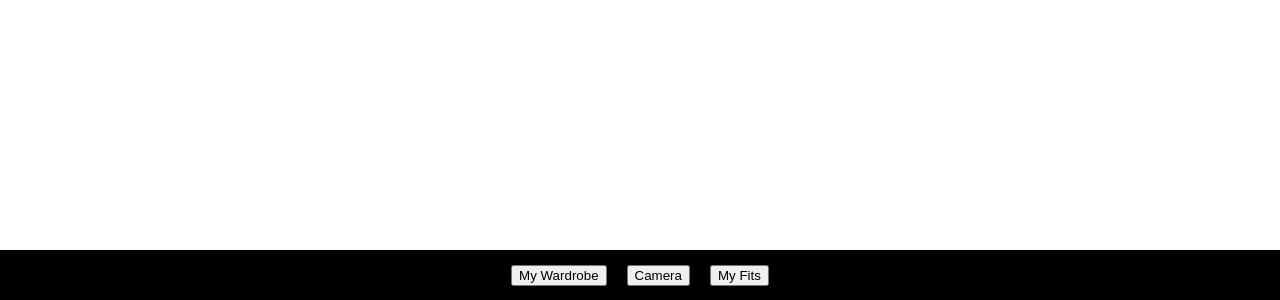
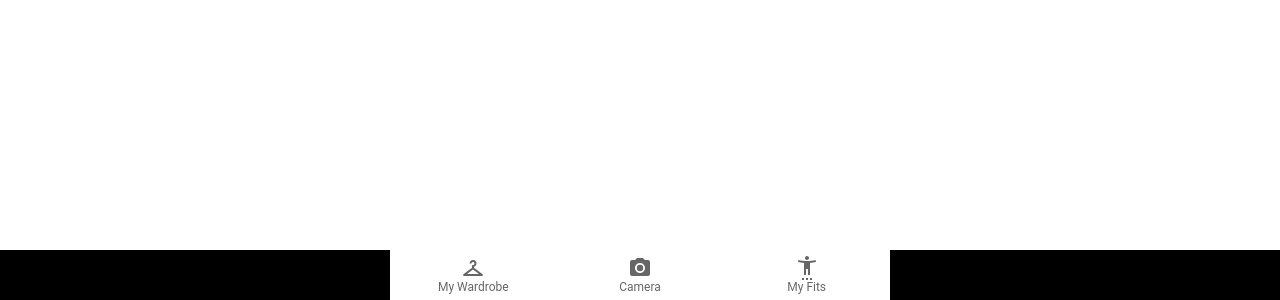
Before and after one commit to ShreyJ1729/SnapFit, a React (Create React App) app in the folder snapfit/: page / in a window 1280 px wide. Shown: the part 500-800 px from the top of the page. Built offline with nearby package versions, Linux system fonts and the light colour scheme.

Commit message:
Add bottom menu bar

```diff
--- a/snapfit/package.json
+++ b/snapfit/package.json
@@ -3,6 +3,10 @@
   "version": "0.1.0",
   "private": true,
   "dependencies": {
+    "@emotion/react": "^11.10.4",
+    "@emotion/styled": "^11.10.4",
+    "@mui/icons-material": "^5.10.3",
+    "@mui/material": "^5.10.5",
     "@testing-library/jest-dom": "^5.16.5",
     "@testing-library/react": "^13.4.0",
     "@testing-library/user-event": "^13.5.0",
--- a/snapfit/src/components/MenuBar.css
+++ b/snapfit/src/components/MenuBar.css
@@ -2,13 +2,9 @@
     display: flex;
     justify-content: center;
     align-items: center;
-    position: absolute;
+    position: fixed;
     bottom: 0;
     width: 100%;
     background-color: black;
     height: 50px;
 }
-
-button {
-    margin: 10px;
-}
--- a/snapfit/src/components/MenuBar.js
+++ b/snapfit/src/components/MenuBar.js
@@ -1,18 +1,33 @@
 import "./MenuBar.css";
 import { Outlet, Link, json } from "react-router-dom";
+import * as React from 'react';
+import Box from '@mui/material/Box';
+import BottomNavigation from '@mui/material/BottomNavigation';
+import BottomNavigationAction from '@mui/material/BottomNavigationAction';
+import CameraAltIcon from '@mui/icons-material/CameraAlt';
+import CheckroomIcon from '@mui/icons-material/Checkroom';
+import SettingsAccessibilityIcon from '@mui/icons-material/SettingsAccessibility';
 
 export function MenuBar() {
+  const route = window.location.route;
+  const [value, setValue] = React.useState(route);
+  const handleChange = (event, newValue) => {
+    setValue(newValue);
+  };
+
   return (
     <div id="container">
-      <Link to="/wardrobe">
-        <button>My Wardrobe</button>
-      </Link>
-      <Link to="/camera">
-        <button>Camera</button>
-      </Link>
-      <Link to="/fits">
-        <button>My Fits</button>
-      </Link>
+      <Box sx={{ width: 500 }}>
+      <BottomNavigation
+        showLabels
+        value={value}
+        onChange={handleChange}
+      >
+        <BottomNavigationAction value='/wardrobe' label="My Wardrobe" icon={<CheckroomIcon />} component={Link} to='/wardrobe'/>
+        <BottomNavigationAction value='/camera' label="Camera" icon={<CameraAltIcon />} component={Link} to='/camera'/>
+        <BottomNavigationAction value='/fits' label="My Fits" icon={<SettingsAccessibilityIcon />} component={Link} to='/fits'/>
+      </BottomNavigation>
+      </Box>
     </div>
   );
 }
```
Also changed, not shown: 1 other file (tests, documents, lock files or other folders).
